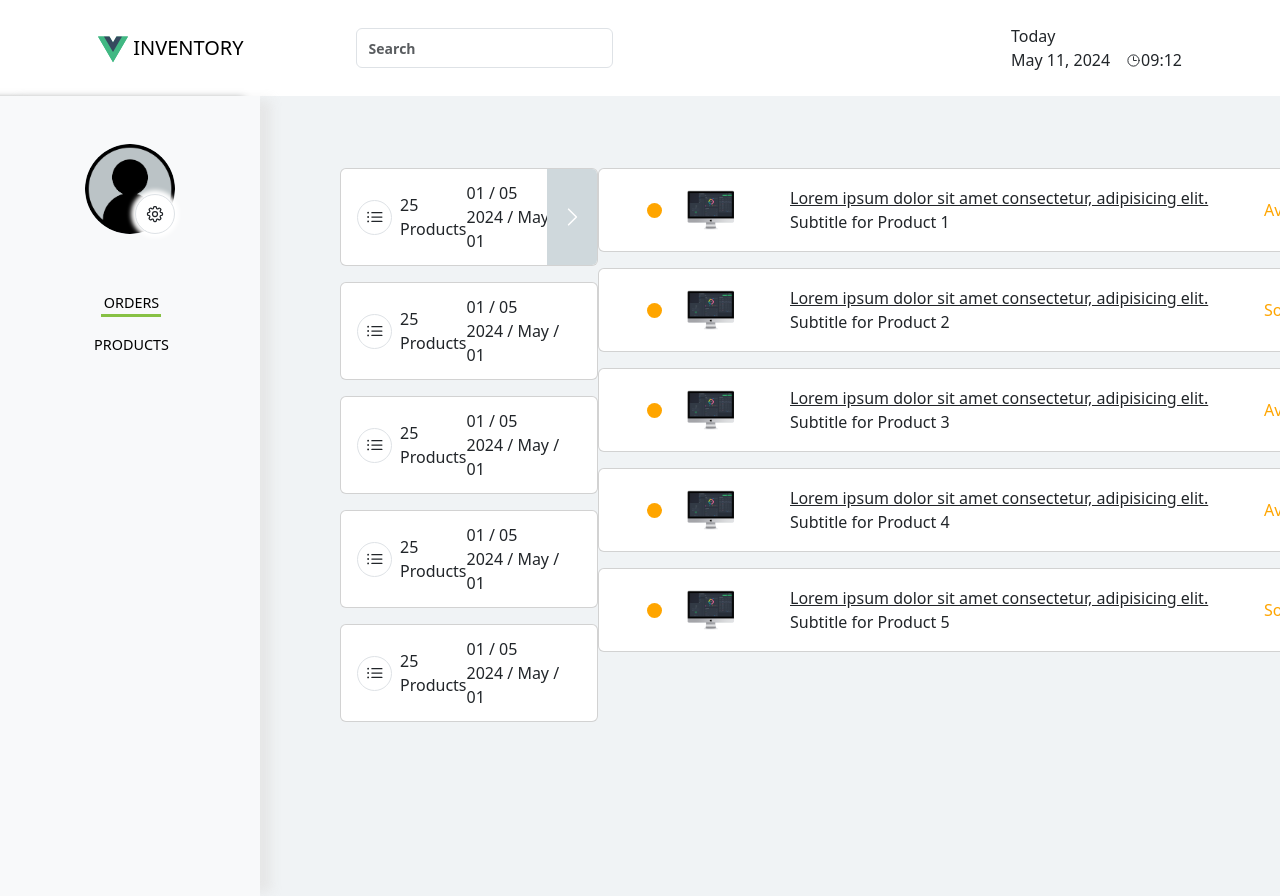
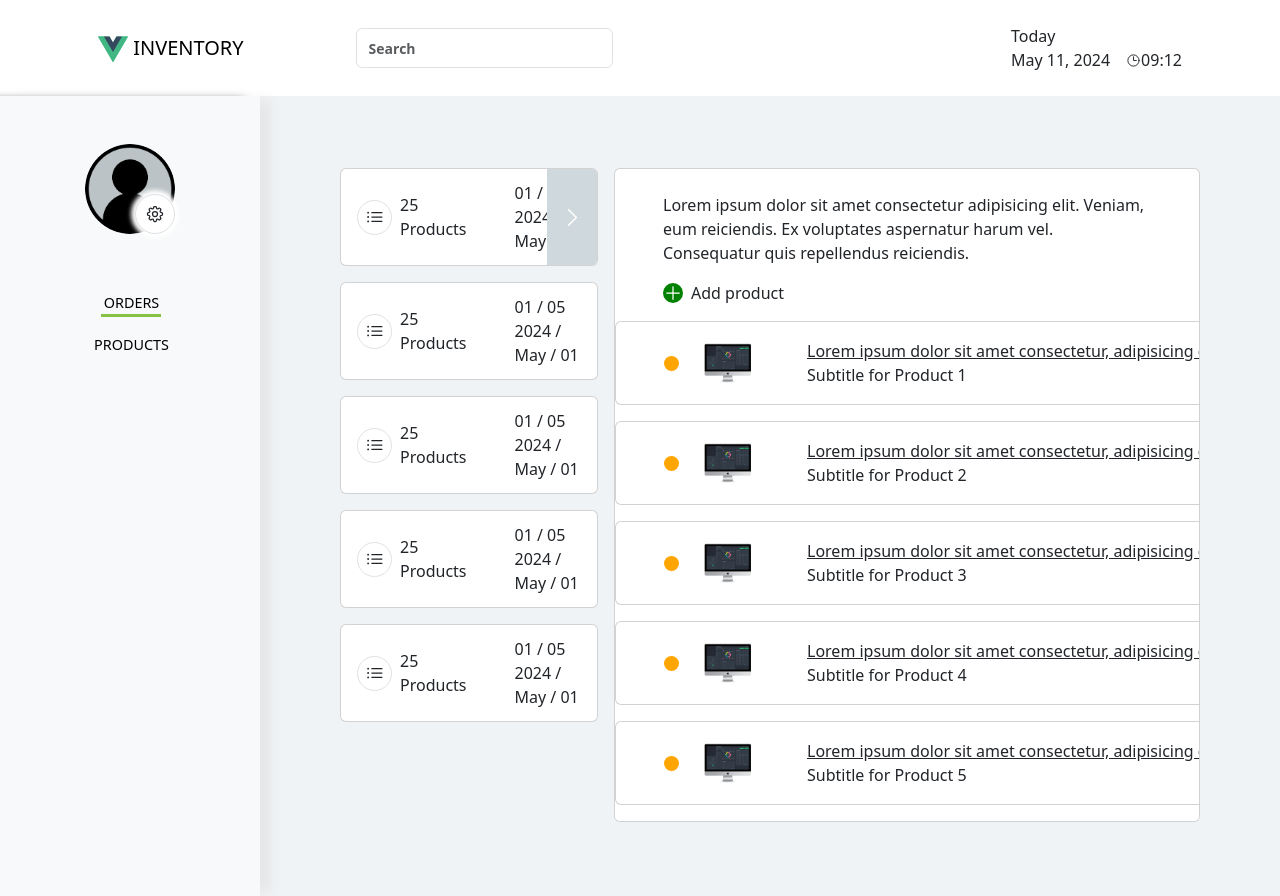
Before and after one commit to DamIslano/dzentest, a Vue app: page /orders in a window 1280 px wide. Both pictures are taken after a click on the element 627 px from the left and 206 px from the top of the page. Built offline with nearby package versions, Linux system fonts and the light colour scheme.

Commit message:
feat: orders card created

```diff
--- a/src/components/NavigationMenu.vue
+++ b/src/components/NavigationMenu.vue
@@ -12,7 +12,7 @@ import { Cog8ToothIcon } from '@heroicons/vue/24/outline'
 				</button> -->
 				<div class="mx-auto position-relative mt-5 mb-3">
 					<img src="../assets/images/user.png" alt="avatar image" class="sidebar_logo">
-					<div class="sidebar_logo_2 position-absolute border d-flex alighn-items-center justify-content-center"><Cog8ToothIcon style="width: 20px;"/></div>
+					<div class="sidebar_logo_2 position-absolute border d-flex align-items-center justify-content-center"><Cog8ToothIcon style="width: 20px;"/></div>
 				</div>
 			</div>
 			<ul class="sidebar-nav text-center">
--- a/src/views/orders/Orders.vue
+++ b/src/views/orders/Orders.vue
@@ -1,7 +1,7 @@
 <script setup lang="ts">
 import { ref } from 'vue'
 import { useStore } from 'vuex'
-import { TrashIcon, ListBulletIcon, ChevronRightIcon } from '@heroicons/vue/24/outline'
+import { TrashIcon, ListBulletIcon, ChevronRightIcon, PlusIcon } from '@heroicons/vue/24/outline'
 import Products from '../products/Products.vue';
 
 const { allOrders } = useStore().getters
@@ -19,19 +19,19 @@ const toggleMenu = (index: number) => {
 </script>
 
 <template>
-	<div :class="{ 'd-flex alight-items-center justify-content-between': !fullMenu }">
-		<div :style="{ 'min-width': fullMenu ? '' : '30%' }">
+	<div :class="{ 'd-flex justify-content-between': !fullMenu }">
+		<div :style="{ 'min-width': fullMenu ? '' : '30%' }" class="me-3">
 			<div
 				v-for="(order, idx) in allOrders"
 				class="p-2 mb-3 card position-relative"
 				:class="{ 'px-3': !fullMenu, 'px-5': fullMenu }"
 				:style="{ width: fullMenu ? '' : '100%' }"
 			>
-				<div class="d-flex align-items-center justify-content-between py-1">
+				<div class="d-flex align-items-center py-1" :class="{ 'justify-content-between': fullMenu }">
 					<div v-if="fullMenu" style="max-width: 180px; width: 100%;">{{ order.order_name }}</div>
 					<div class="d-flex align-items-center">
 						<div @click="toggleMenu(idx)" class="me-2 d-flex align-items-center justify-content-center rounded-circle border order-list-icon"><ListBulletIcon style="width: 20px;"/></div>
-						<div>
+						<div class="me-5">
 							<div>{{ order.product_amount }}</div>
 							<div>Products</div>
 						</div>
@@ -44,11 +44,22 @@ const toggleMenu = (index: number) => {
 						<div>{{ order.price.USD }} $</div>
 						<div>{{ order.price.UAH }} UAH</div>
 					</div>
-					<div v-if="fullMenu" class="me-4 hover-overlay d-flex alighn-items-center justify-content-center rounded-circle delete-icon" style="min-width: 50px; height: 50px;"><TrashIcon style="width: 20px;"/></div>
-					<div v-show="openedOrderIndex === idx && !fullMenu" class="position-absolute end-0 h-100 d-flex alighn-items-center justify-content-center order-opened" :class="{ active: openedOrderIndex === idx && !fullMenu }"><ChevronRightIcon style="width: 25px; color: white;"/></div>
+					<div v-if="fullMenu" class="me-4 hover-overlay d-flex align-items-center justify-content-center rounded-circle delete-icon" style="min-width: 50px; height: 50px;"><TrashIcon style="width: 20px;"/></div>
+					<div v-show="openedOrderIndex === idx && !fullMenu" class="position-absolute end-0 h-100 d-flex align-items-center justify-content-center order-opened" :class="{ active: openedOrderIndex === idx && !fullMenu }"><ChevronRightIcon style="width: 25px; color: white;"/></div>
 				</div>
 			</div>
 		</div>
-		<div v-if="!fullMenu"><Products :period="false" :productDescription="false" :cost="false" :licenseData="false" :condition="false"/></div>
+		<div v-if="!fullMenu" class="w-100 card p-0 pt-4">
+			<div class="px-5">
+				<div class="mb-3">Lorem ipsum dolor sit amet consectetur adipisicing elit. Veniam, eum reiciendis. Ex voluptates aspernatur harum vel. Consequatur quis repellendus reiciendis.</div>
+				<div class="d-flex align-items-center mb-3">
+					<PlusIcon class="rounded-circle me-2" style="width: 20px; height: 20px; background-color: green; color: white;"/>
+					<div>Add product</div>
+				</div>
+			</div>
+			<ul class="list-group list-group-flush border-top-0">
+				<li class="list-group-item p-0"><Products type="order" :period="false" :productDescription="false" :cost="false" :licenseData="false" :condition="false"/></li>
+			</ul>
+		</div>
 	</div>
 </template>
```
